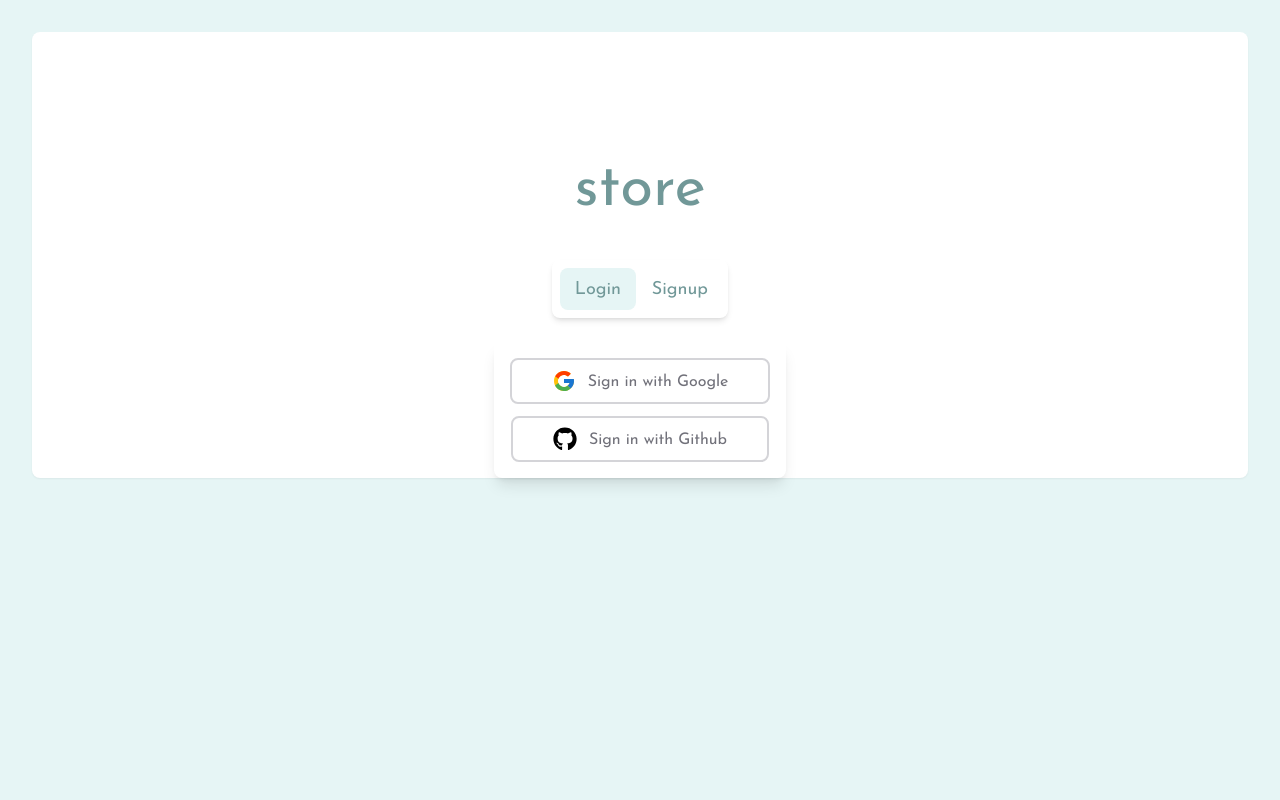
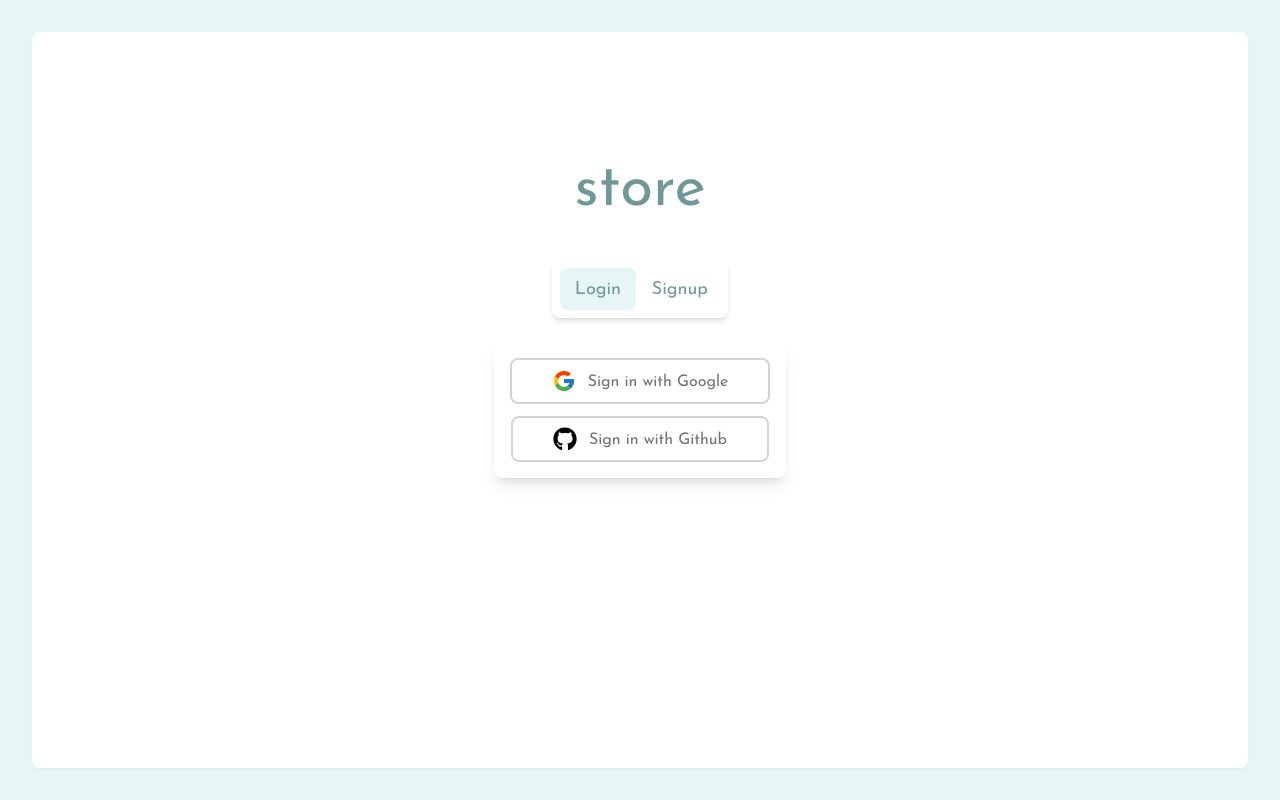
Before and after one commit to Akshat-Sabharwal/store, a React (Vite) app: page /authenticate in a window 1280 px wide. Built offline with nearby package versions, Linux system fonts and the light colour scheme; no server answers.

Commit message:
Minor bug

```diff
--- a/src/components/Backdrop.tsx
+++ b/src/components/Backdrop.tsx
@@ -6,7 +6,7 @@ type BackdropProps = {
 
 export const Backdrop: FC<BackdropProps> = ({ children }) => {
   return (
-    <div className="flex justify-between items-start w-screen min-h-screen max-h-screen p-2 sm:p-4 md:p-8 gap-20 bg-accent-400 overflow-y-hidden">
+    <div className="flex justify-between items-start w-screen h-screen p-2 sm:p-4 md:p-8 gap-20 bg-accent-400 overflow-y-hidden">
       {children}
     </div>
   );
```
